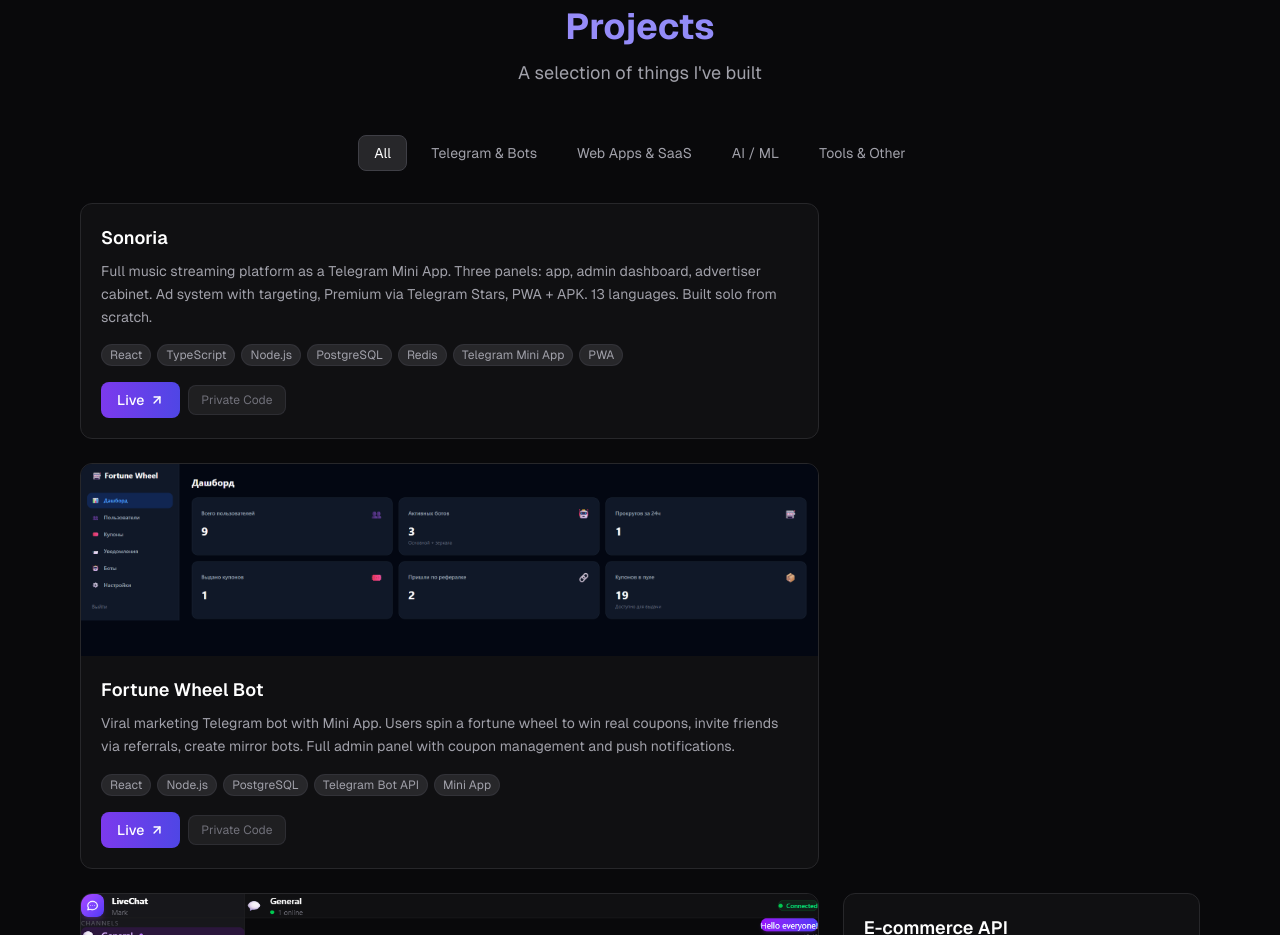
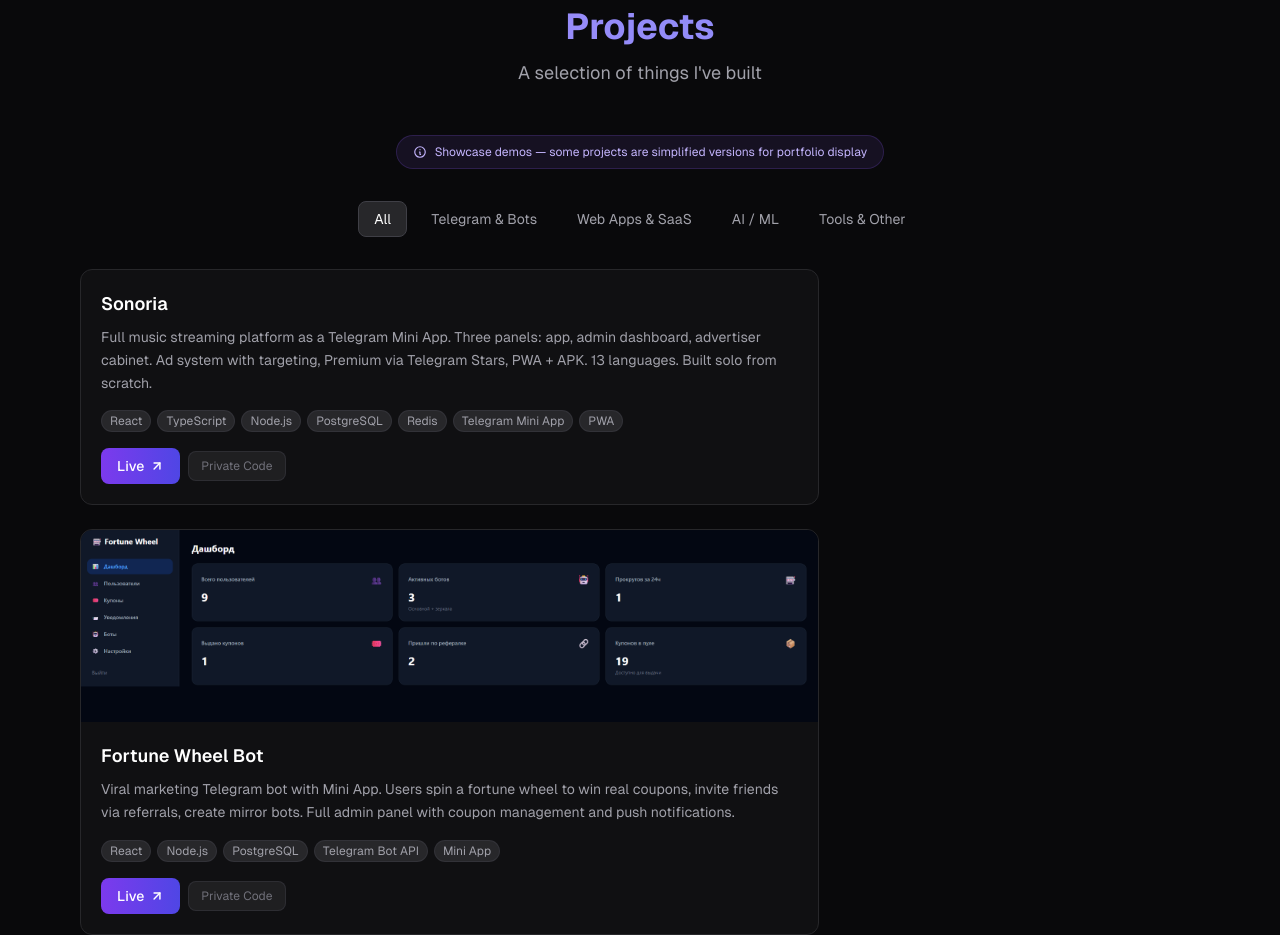
Before and after one commit to shwarzdev/portfolio-website, a Next.js app: page /en in a window 1280 px wide. Shown: the part 1440-2375 px from the top of the page. Built offline with nearby package versions, Linux system fonts and the light colour scheme.

Commit message:
feat: add demo notice above projects

```diff
--- a/src/components/sections/Projects.tsx
+++ b/src/components/sections/Projects.tsx
@@ -35,6 +35,27 @@
           <SectionHeading title={t("heading")} subtitle={t("subtitle")} />
         </AnimatedSection>
 
+        <AnimatedSection delay={0.05}>
+          <div className="flex justify-center mb-8">
+            <div className="inline-flex items-center gap-2 px-4 py-2 rounded-full bg-violet-500/10 border border-violet-500/20 text-xs text-violet-300">
+              <svg
+                className="w-3.5 h-3.5"
+                fill="none"
+                viewBox="0 0 24 24"
+                stroke="currentColor"
+                strokeWidth="2"
+              >
+                <path
+                  strokeLinecap="round"
+                  strokeLinejoin="round"
+                  d="M13 16h-1v-4h-1m1-4h.01M21 12a9 9 0 11-18 0 9 9 0 0118 0z"
+                />
+              </svg>
+              <span>{t("demo_notice")}</span>
+            </div>
+          </div>
+        </AnimatedSection>
+
         <AnimatedSection delay={0.1}>
           <CategoryFilter
             filters={filters}
--- a/src/messages/en.json
+++ b/src/messages/en.json
@@ -29,6 +29,7 @@
   "projects": {
     "heading": "Projects",
     "subtitle": "A selection of things I've built",
+    "demo_notice": "Showcase demos — some projects are simplified versions for portfolio display",
     "filter_all": "All",
     "filter_telegram": "Telegram & Bots",
     "filter_web": "Web Apps & SaaS",
--- a/src/messages/ru.json
+++ b/src/messages/ru.json
@@ -29,6 +29,7 @@
   "projects": {
     "heading": "Проекты",
     "subtitle": "Подборка того, что я построил",
+    "demo_notice": "Демо для ознакомления — некоторые проекты упрощены для портфолио",
     "filter_all": "Все",
     "filter_telegram": "Telegram и Боты",
     "filter_web": "Веб и SaaS",
```
